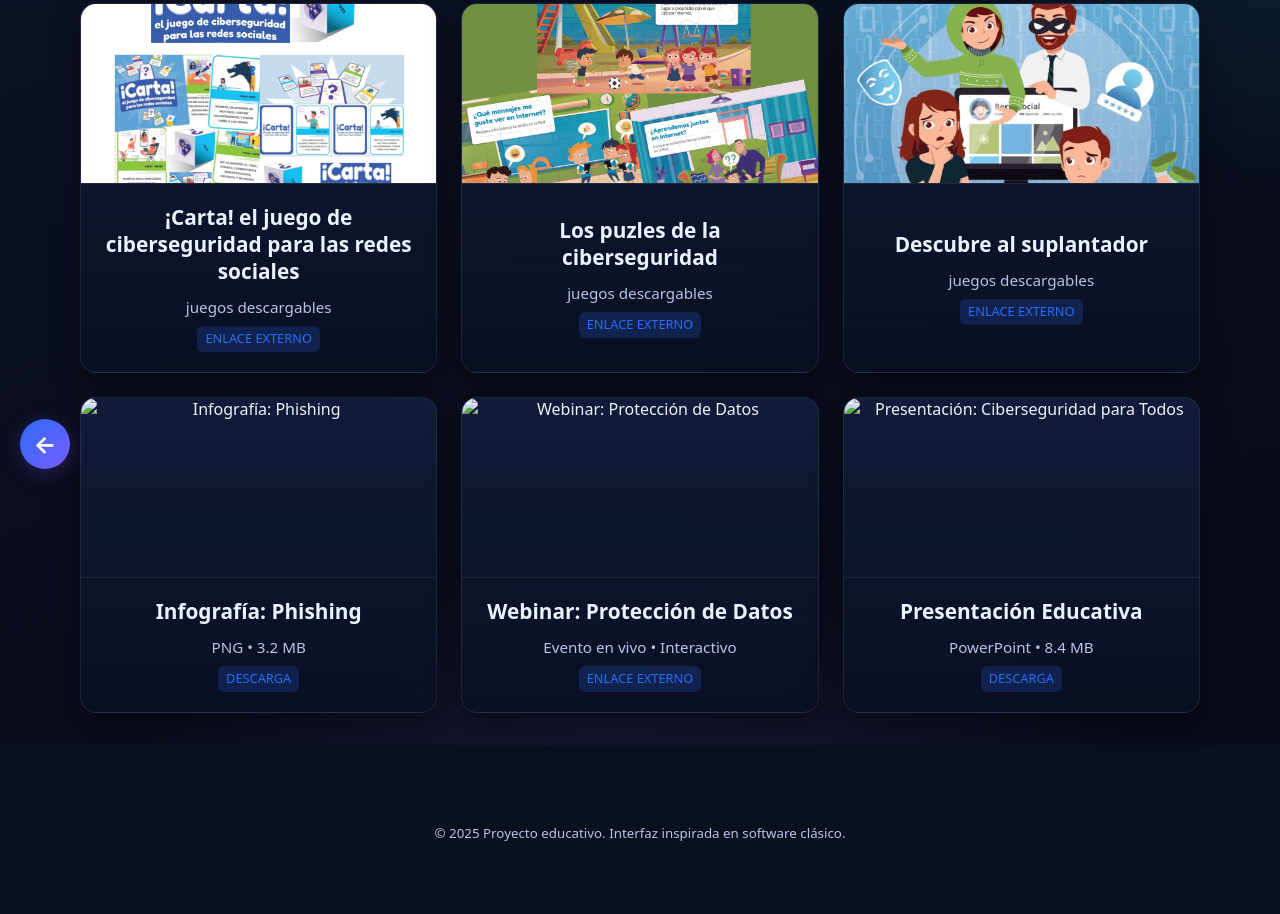
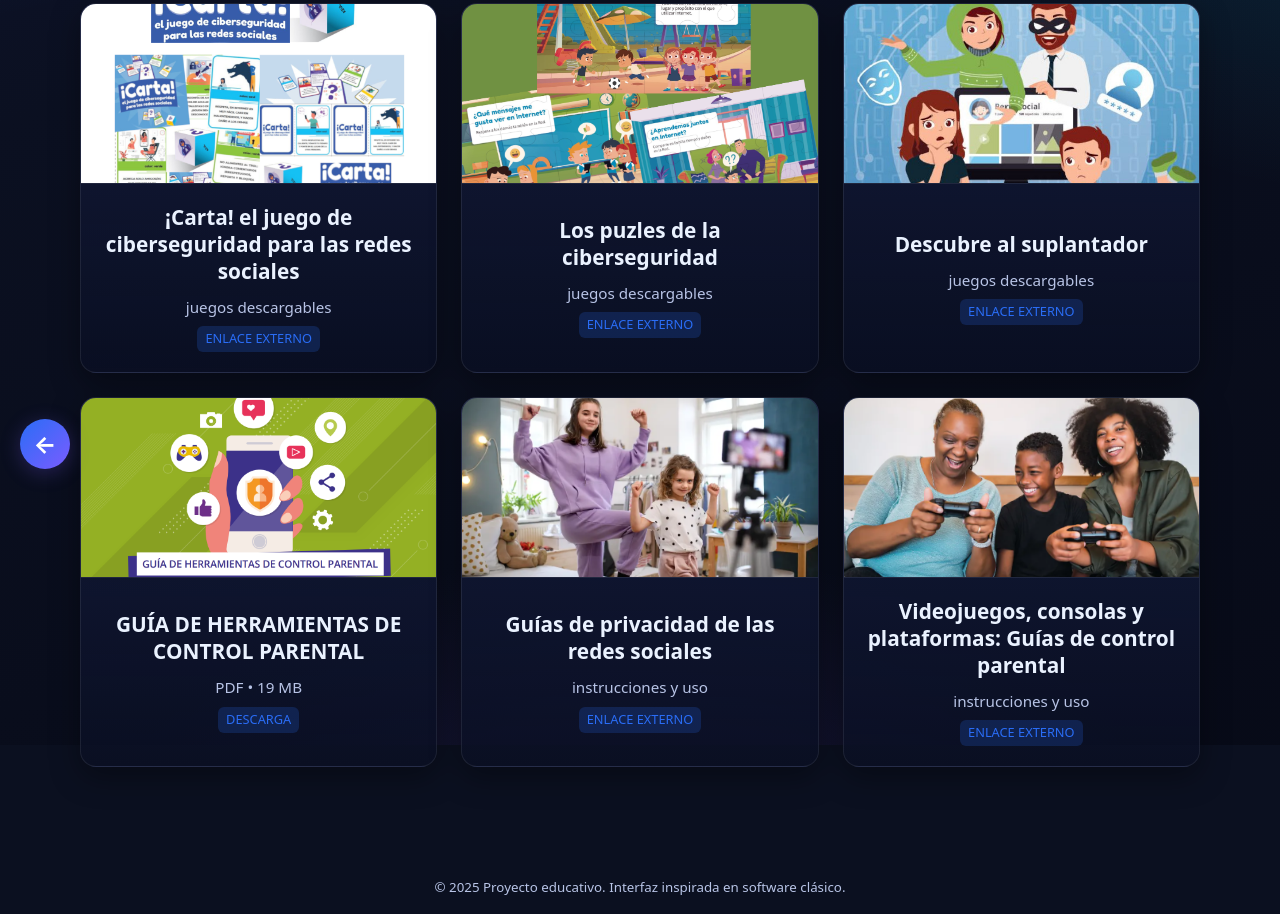
Before and after one commit to FoxcatWorld/CiberShield, a website: page src/downloads.html in a window 1280 px wide. Shown: the part 311-1225 px from the top of the page. Before the commit the page ends 1170 px from the top, so only its background shows below. Drawn offline with Linux system fonts and the light colour scheme.

Commit message:
descargables

```diff
--- a/src/downloads.html
+++ b/src/downloads.html
@@ -337,38 +337,38 @@
         </div>
 
         <div class="download-card"
-        data-title="Guía de Seguridad Básica"
-        data-description="Una guía completa con consejos esenciales para proteger tu información personal en línea. Incluye recomendaciones para crear contraseñas seguras, identificar phishing y configurar la privacidad en redes sociales."
-        data-file="https://github.com/FoxcatWorld/CiberShield/blob/Dracos-plus/src/images/controles-parentales.pdf">
-          <img src="images/descargable4.jpg" alt="Infografía: Phishing" class="download-image">
+        data-title="GUÍA DE HERRAMIENTAS DE CONTROL PARENTAL"
+        data-description="Esta guía ha sido desarrollada por el Instituto Nacional de Ciberseguridad (INCIBE) a través de Internet Segura for Kids (IS4K), en colaboración con la Confederación Española de Asociaciones de Padres y Madres del Alumnado (CEAPA), la Confederación Católica Nacional de Padres de Familia y padres de Alumnos (CONCAPA) y la Asociación de Internautas. "
+        data-file="controles-parentales.pdf">
+          <img src="images/controlparent.png" alt="Control parental" class="download-image">
           <div class="download-info">
-            <h3 class="download-title">Infografía: Phishing</h3>
-            <p class="download-description">PNG • 3.2 MB</p>
+            <h3 class="download-title">GUÍA DE HERRAMIENTAS DE CONTROL PARENTAL</h3>
+            <p class="download-description">PDF • 19 MB</p>
             <span class="download-type">DESCARGA</span>
           </div>
         </div>
 
-        <div class="download-card" data-title="Webinar: Protección de Datos"
+        <div class="download-card" data-title="Guías de privacidad de las redes sociales"
         data-description="Este juego consiste sobre la problemática de la suplantación de identidad (robos de cuentas y perfiles falsos)."
-        data-link="https://www.incibe.es/menores/juegos/juegos-didacticos"
+        data-link="https://www.internetmatters.org/es/parental-controls/social-media"
         data-link-text="Accede a los juegos">
-          <img src="images/descargable5.jpg" alt="Webinar: Protección de Datos" class="download-image">
+          <img src="images/redes-control.png" alt="Guías de privacidad de las redes sociales" class="download-image">
           <div class="download-info">
-            <h3 class="download-title">Webinar: Protección de Datos</h3>
-            <p class="download-description">Evento en vivo • Interactivo</p>
+            <h3 class="download-title">Guías de privacidad de las redes sociales</h3>
+            <p class="download-description">instrucciones y uso</p>
             <span class="download-type">ENLACE EXTERNO</span>
           </div>
         </div>
 
-        <div class="download-card" data-title="Presentación: Ciberseguridad para Todos"
+        <div class="download-card" data-title="Videojuegos, consolas y plataformas: Guías de control parental"
         data-description="Este juego consiste sobre la problemática de la suplantación de identidad (robos de cuentas y perfiles falsos)."
-        data-link="https://www.incibe.es/menores/juegos/juegos-didacticos"
+        data-link="https://www.internetmatters.org/es/parental-controls/gaming-consoles"
         data-link-text="Accede a los juegos">
-          <img src="images/descargable6.jpg" alt="Presentación: Ciberseguridad para Todos" class="download-image">
+          <img src="images/games.png" alt="Videojuegos, consolas y plataformas: Guías de control parental" class="download-image">
           <div class="download-info">
-            <h3 class="download-title">Presentación Educativa</h3>
-            <p class="download-description">PowerPoint • 8.4 MB</p>
-            <span class="download-type">DESCARGA</span>
+            <h3 class="download-title">Videojuegos, consolas y plataformas: Guías de control parental</h3>
+            <p class="download-description">instrucciones y uso</p>
+            <span class="download-type">ENLACE EXTERNO</span>
           </div>
         </div>
       </div>
```
Also changed, not shown: src/images/controlparent.png (added), src/images/games.png (added), src/images/redes-control.png (added), 1 other file.
